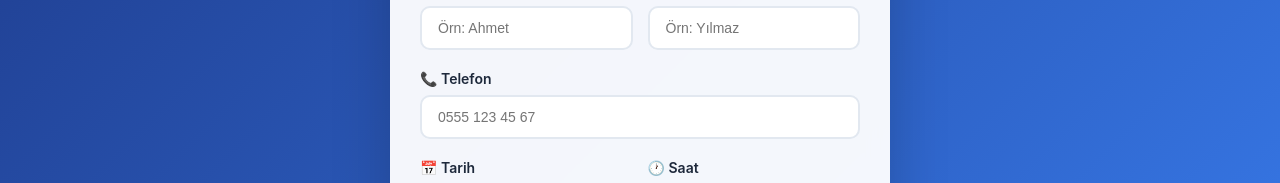
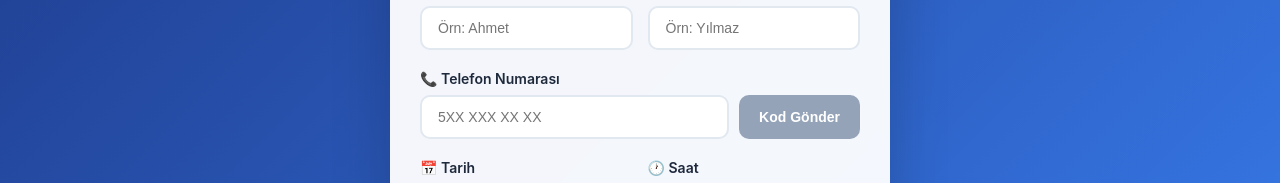
Before and after one commit to OzancanDirek/hairstyle-appointment-web, a React (Create React App) app: page /RandevuFormu in a window 1280 px wide. Shown: the part 289-472 px from the top of the page. Built offline with nearby package versions, Linux system fonts and the light colour scheme; no server answers.

Commit message:
Telefon dogrulama sms sistemi kuruldu ve iilgili sayfalar düzenlendi

```diff
--- a/package.json
+++ b/package.json
@@ -9,6 +9,7 @@
     "@testing-library/react": "^16.3.0",
     "@testing-library/user-event": "^13.5.0",
     "axios": "^1.12.2",
+    "firebase": "^12.4.0",
     "primeicons": "^7.0.0",
     "primereact": "^10.9.7",
     "react": "^19.2.0",
--- a/src/Pages/AdminPanel.jsx
+++ b/src/Pages/AdminPanel.jsx
@@ -42,7 +42,7 @@ function AdminPanel() {
       title: "Raporlar",
       icon: "📊",
       description: "İstatistikler ve raporlar",
-      path: "/raporlar",
+      path: "/GunlukKarDashboard",
       color: "#ec4899",
     },
   ];
--- a/src/Pages/RandevuFormu.jsx
+++ b/src/Pages/RandevuFormu.jsx
@@ -1,5 +1,6 @@
 import React, { useEffect, useState } from "react";
 import api from "../api/axiosConfig";
+import PhoneVerification from "../components/PhoneVerification";
 
 function RandevuFormu() {
   const [input, setInput] = useState({
@@ -15,6 +16,8 @@ function RandevuFormu() {
   const [hizmetler, setHizmetler] = useState([]);
   const [calisanlar, setCalisanlar] = useState([]);
   const [yukleniyor, setYukleniyor] = useState(true);
+  const [isPhoneVerified, setIsPhoneVerified] = useState(false);
+  const [firebaseUid, setFirebaseUid] = useState("");
 
   useEffect(() => {
     const fetchData = async () => {
@@ -44,16 +47,31 @@ function RandevuFormu() {
     setInput({ ...input, [name]: value });
   };
 
+  // Telefon doğrulama başarılı olduğunda çağrılır
+  const handleVerificationSuccess = (uid, phoneNumber) => {
+    setIsPhoneVerified(true);
+    setFirebaseUid(uid);
+    setInput({ ...input, telefon: phoneNumber });
+  };
+
   const handleSubmit = async (e) => {
     e.preventDefault();
+
+    // Telefon doğrulaması yapılmış mı kontrol et
+    if (!isPhoneVerified) {
+      alert("⚠️ Lütfen önce telefon numaranızı doğrulayın!");
+      return;
+    }
 
     const payload = {
       ad: input.ad,
       soyad: input.soyad,
+      telefon: input.telefon,
       tarih: input.tarih,
       saat: input.saat,
       calisan: { id: input.calisan },
       hizmet: { id: input.hizmet },
+      firebaseUid: firebaseUid,
     };
 
     try {
@@ -71,6 +89,8 @@ function RandevuFormu() {
         saat: "",
         hizmet: "",
       });
+      setIsPhoneVerified(false);
+      setFirebaseUid("");
     } catch (error) {
       console.error(
         "Randevu oluşturulamadı:",
@@ -228,39 +248,27 @@ function RandevuFormu() {
                   </div>
                 </div>
 
-                {/* Telefon */}
+                {/* TELEFON DOĞRULAMA KOMPONENTİ - ESKİ TELEFON INPUT YERİNE */}
                 <div style={{ marginBottom: "20px" }}>
-                  <label
-                    style={{
-                      display: "block",
-                      marginBottom: "8px",
-                      color: "#1e293b",
-                      fontSize: "14px",
-                      fontWeight: "600",
-                    }}
-                  >
-                    📞 Telefon
-                  </label>
-                  <input
-                    type="tel"
-                    name="telefon"
-                    value={input.telefon}
-                    onChange={handleChange}
-                    required
-                    placeholder="0555 123 45 67"
-                    style={{
-                      width: "100%",
-                      padding: "12px 16px",
-                      border: "2px solid #e2e8f0",
-                      borderRadius: "10px",
-                      fontSize: "14px",
-                      transition: "all 0.3s ease",
-                      outline: "none",
-                      boxSizing: "border-box",
-                    }}
-                    onFocus={(e) => (e.target.style.borderColor = "#3b82f6")}
-                    onBlur={(e) => (e.target.style.borderColor = "#e2e8f0")}
+                  <PhoneVerification
+                    onVerificationSuccess={handleVerificationSuccess}
                   />
+                  {isPhoneVerified && (
+                    <div
+                      style={{
+                        marginTop: "10px",
+                        padding: "12px",
+                        background: "#d4edda",
+                        color: "#155724",
+                        borderRadius: "10px",
+                        fontSize: "14px",
+                        fontWeight: "600",
+                        textAlign: "center",
+                      }}
+                    >
+                      ✅ Telefon doğrulandı: {input.telefon}
+                    </div>
+                  )}
                 </div>
 
                 {/* Tarih ve Saat Grid */}
--- /dev/null
+++ b/src/components/PhoneVerification.jsx
@@ -0,0 +1,292 @@
+import React, { useState } from "react";
+import { auth } from "../firebase-config";
+import { RecaptchaVerifier, signInWithPhoneNumber } from "firebase/auth";
+
+function PhoneVerification({ onVerificationSuccess }) {
+  const [phoneNumber, setPhoneNumber] = useState("");
+  const [verificationCode, setVerificationCode] = useState("");
+  const [confirmationResult, setConfirmationResult] = useState(null);
+  const [isCodeSent, setIsCodeSent] = useState(false);
+  const [loading, setLoading] = useState(false);
+  const [error, setError] = useState("");
+  const [timer, setTimer] = useState(0);
+
+  const setupRecaptcha = () => {
+    if (!window.recaptchaVerifier) {
+      window.recaptchaVerifier = new RecaptchaVerifier(
+        auth,
+        "recaptcha-container",
+        {
+          size: "invisible",
+          callback: () => {
+            console.log("reCAPTCHA çözüldü");
+          },
+          "expired-callback": () => {
+            console.log("reCAPTCHA süresi doldu");
+          },
+        }
+      );
+    }
+  };
+
+  const formatPhoneNumber = (phone) => {
+    let formatted = phone.replace(/\s/g, "");
+    if (formatted.startsWith("0")) {
+      formatted = "+90" + formatted.substring(1);
+    } else if (!formatted.startsWith("+")) {
+      formatted = "+90" + formatted;
+    }
+    return formatted;
+  };
+
+  const sendVerificationCode = async () => {
+    setError("");
+    setLoading(true);
+
+    try {
+      setupRecaptcha();
+      const formattedPhone = formatPhoneNumber(phoneNumber);
+
+      const confirmation = await signInWithPhoneNumber(
+        auth,
+        formattedPhone,
+        window.recaptchaVerifier
+      );
+
+      setConfirmationResult(confirmation);
+      setIsCodeSent(true);
+      setTimer(60);
+
+      const interval = setInterval(() => {
+        setTimer((prev) => {
+          if (prev <= 1) {
+            clearInterval(interval);
+            return 0;
+          }
+          return prev - 1;
+        });
+      }, 1000);
+
+      alert("✅ Doğrulama kodu gönderildi!");
+    } catch (err) {
+      console.error("Kod gönderme hatası:", err);
+      setError("Kod gönderilemedi. Lütfen telefon numarasını kontrol edin.");
+    } finally {
+      setLoading(false);
+    }
+  };
+
+  const verifyCode = async () => {
+    setError("");
+    setLoading(true);
+
+    try {
+      const result = await confirmationResult.confirm(verificationCode);
+      const user = result.user;
+
+      alert("✅ Telefon numarası doğrulandı!");
+      onVerificationSuccess(user.uid, formatPhoneNumber(phoneNumber));
+    } catch (err) {
+      console.error("Kod doğrulama hatası:", err);
+      setError("Geçersiz kod. Lütfen tekrar deneyin.");
+    } finally {
+      setLoading(false);
+    }
+  };
+
+  return (
+    <div>
+      <div id="recaptcha-container"></div>
+
+      {!isCodeSent ? (
+        <div>
+          <label
+            style={{
+              display: "block",
+              marginBottom: "8px",
+              color: "#1e293b",
+              fontSize: "14px",
+              fontWeight: "600",
+            }}
+          >
+            📞 Telefon Numarası
+          </label>
+
+          <div style={{ display: "flex", gap: "10px" }}>
+            <input
+              type="tel"
+              placeholder="5XX XXX XX XX"
+              value={phoneNumber}
+              onChange={(e) => setPhoneNumber(e.target.value)}
+              style={{
+                flex: 1,
+                padding: "12px 16px",
+                border: "2px solid #e2e8f0",
+                borderRadius: "10px",
+                fontSize: "14px",
+                transition: "all 0.3s ease",
+                outline: "none",
+                boxSizing: "border-box",
+              }}
+              onFocus={(e) => (e.target.style.borderColor = "#3b82f6")}
+              onBlur={(e) => (e.target.style.borderColor = "#e2e8f0")}
+            />
+
+            <button
+              onClick={sendVerificationCode}
+              disabled={loading || phoneNumber.length < 10}
+              type="button"
+              style={{
+                padding: "12px 20px",
+                background:
+                  loading || phoneNumber.length < 10
+                    ? "#94a3b8"
+                    : "linear-gradient(135deg, #1e3a8a 0%, #3b82f6 100%)",
+                color: "white",
+                border: "none",
+                borderRadius: "10px",
+                fontSize: "14px",
+                fontWeight: "600",
+                cursor:
+                  loading || phoneNumber.length < 10
+                    ? "not-allowed"
+                    : "pointer",
+                transition: "all 0.3s ease",
+                whiteSpace: "nowrap",
+              }}
+            >
+              {loading ? "Gönderiliyor..." : "Kod Gönder"}
+            </button>
+          </div>
+        </div>
+      ) : (
+        <div>
+          <div
+            style={{
+              padding: "12px",
+              background: "#dbeafe",
+              color: "#1e40af",
+              borderRadius: "10px",
+              fontSize: "13px",
+              marginBottom: "12px",
+              textAlign: "center",
+            }}
+          >
+            ✅ Kod {formatPhoneNumber(phoneNumber)} numarasına gönderildi
+          </div>
+
+          <label
+            style={{
+              display: "block",
+              marginBottom: "8px",
+              color: "#1e293b",
+              fontSize: "14px",
+              fontWeight: "600",
+            }}
+          >
+            🔐 Doğrulama Kodu
+          </label>
+
+          <div style={{ display: "flex", gap: "10px" }}>
+            <input
+              type="text"
+              placeholder="6 haneli kod"
+              value={verificationCode}
+              onChange={(e) => setVerificationCode(e.target.value)}
+              maxLength={6}
+              style={{
+                flex: 1,
+                padding: "12px 16px",
+                border: "2px solid #e2e8f0",
+                borderRadius: "10px",
+                fontSize: "14px",
+                transition: "all 0.3s ease",
+                outline: "none",
+                boxSizing: "border-box",
+              }}
+              onFocus={(e) => (e.target.style.borderColor = "#3b82f6")}
+              onBlur={(e) => (e.target.style.borderColor = "#e2e8f0")}
+            />
+
+            <button
+              onClick={verifyCode}
+              disabled={loading || verificationCode.length !== 6}
+              type="button"
+              style={{
+                padding: "12px 20px",
+                background:
+                  loading || verificationCode.length !== 6
+                    ? "#94a3b8"
+                    : "linear-gradient(135deg, #059669 0%, #10b981 100%)",
+                color: "white",
+                border: "none",
+                borderRadius: "10px",
+                fontSize: "14px",
+                fontWeight: "600",
+                cursor:
+                  loading || verificationCode.length !== 6
+                    ? "not-allowed"
+                    : "pointer",
+                transition: "all 0.3s ease",
+                whiteSpace: "nowrap",
+              }}
+            >
+              {loading ? "Doğrulanıyor..." : "Doğrula"}
+            </button>
+          </div>
+
+          {timer > 0 ? (
+            <p
+              style={{
+                textAlign: "center",
+                color: "#64748b",
+                fontSize: "13px",
+                marginTop: "10px",
+                marginBottom: 0,
+              }}
+            >
+              Yeniden gönder: {timer}s
+            </p>
+          ) : (
+            <button
+              onClick={() => {
+                setIsCodeSent(false);
+                setVerificationCode("");
+              }}
+              type="button"
+              style={{
+                width: "100%",
+                marginTop: "10px",
+                padding: "10px",
+                background: "transparent",
+                color: "#3b82f6",
+                border: "1px solid #3b82f6",
+                borderRadius: "10px",
+                fontSize: "13px",
+                cursor: "pointer",
+                transition: "all 0.3s ease",
+              }}
+            >
+              Kodu Yeniden Gönder
+            </button>
+          )}
+        </div>
+      )}
+
+      {error && (
+        <p
+          style={{
+            color: "#dc2626",
+            fontSize: "13px",
+            marginTop: "8px",
+            marginBottom: 0,
+          }}
+        >
+          ⚠️ {error}
+        </p>
+      )}
+    </div>
+  );
+}
+
+export default PhoneVerification;
--- /dev/null
+++ b/src/firebase-config.js
@@ -0,0 +1,16 @@
+import { initializeApp } from "firebase/app";
+import { getAuth } from "firebase/auth";
+
+const firebaseConfig = {
+    apiKey: "AIzaSyBAA4wG2LxEQjHfo8yFzbjm339J4rPsFvs",
+    authDomain: "hairstylerappointment.firebaseapp.com",
+    projectId: "hairstylerappointment",
+    storageBucket: "hairstylerappointment.firebasestorage.app",
+    messagingSenderId: "125156964443",
+    appId: "1:125156964443:web:9d21960ff260057263277e",
+    measurementId: "G-NPTQN9B32G"
+};
+
+const app = initializeApp(firebaseConfig);
+export const auth = getAuth(app);
+export default app;
```
Also changed, not shown: 1 other file (tests, documents, lock files or other folders).
